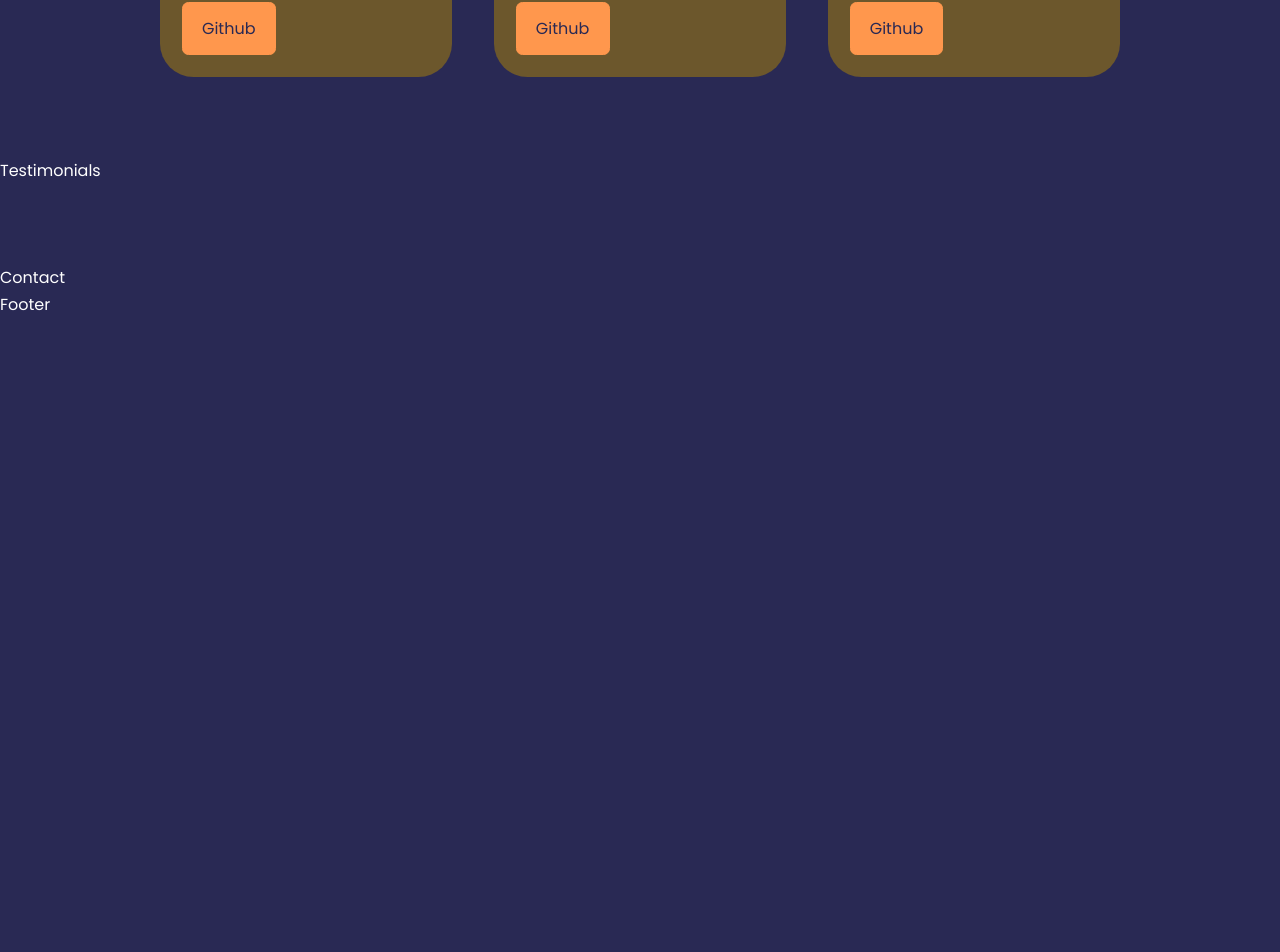
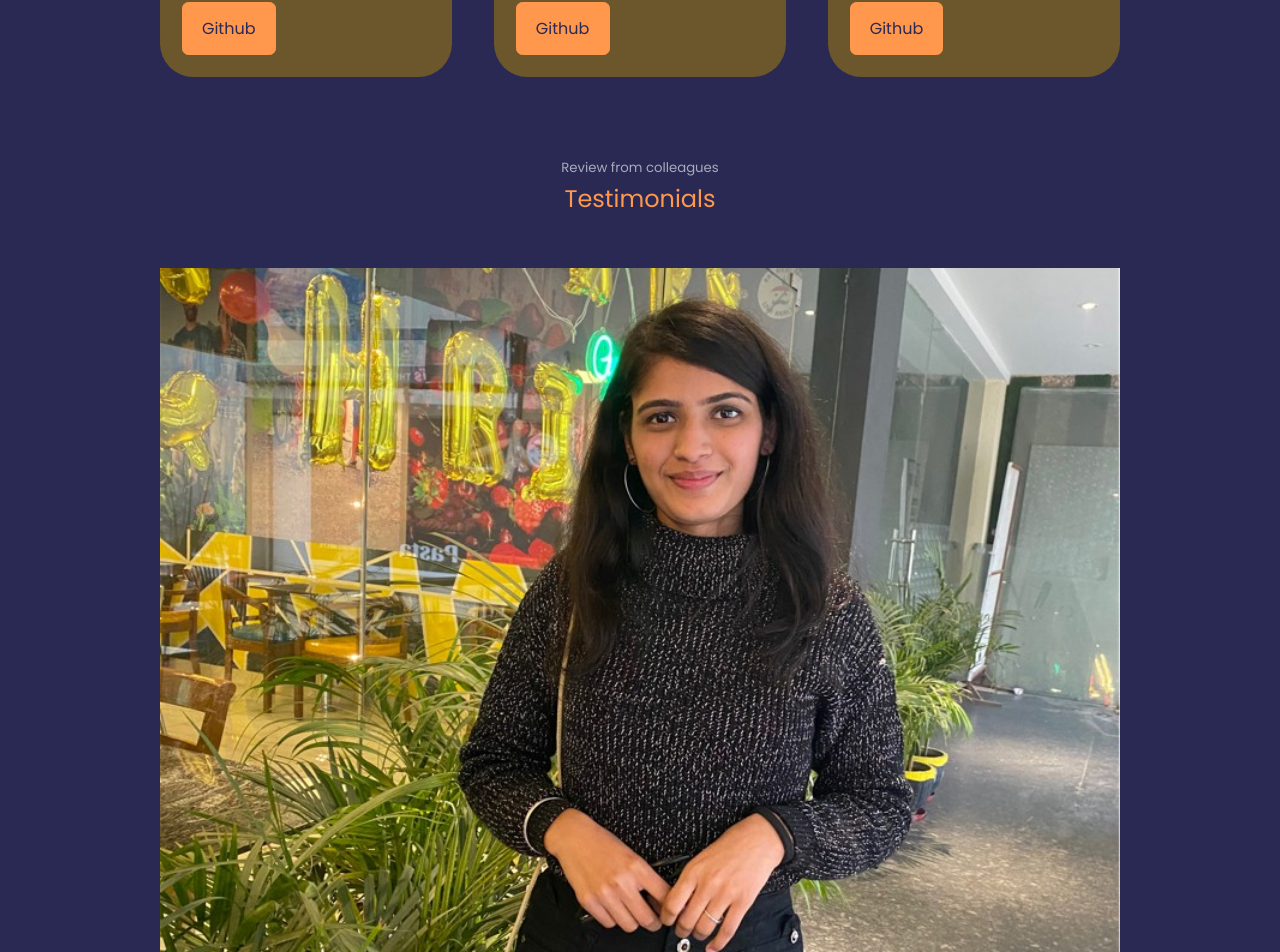
Before and after one commit to Garimajyoti/My_Portfolio_Website, a React (Create React App) app: page / in a window 1280 px wide. Shown: the part 2673-3625 px from the top of the page. Before the commit the page ends 2991 px from the top, so only its background shows below. Built offline with nearby package versions, Linux system fonts and the light colour scheme.

Commit message:
Added testimonials component

```diff
--- a/src/components/testimonials/Testimonials.js
+++ b/src/components/testimonials/Testimonials.js
@@ -1,9 +1,62 @@
 import React from 'react'
 import './testimonials.css'
+import photo from '../../assets/photo.jpg'
 
 const Testimonials = () => {
   return (
-    <section id='testimonials'>Testimonials</section>
+    <section id='testimonials'>
+      <h5>Review from colleagues</h5>
+      <h2>Testimonials</h2>
+
+      <div className = "container testimonial_container">
+
+        <article className="testimonial">
+          <div className = "colleague_image">
+            <img src={photo} alt="" />
+          </div>
+          <h5 className = "colleague_names">Suhani</h5>
+            <small className = "colleague_reviews">
+            I highly recommend Garima for her exceptional work on our team at Cognizant.
+            Garima is a skilled and dedicated team member who excels in unit testing. She
+            developed a comprehensive testing strategy for PepsiCo project,
+            greatly improving our code quality. Her positive attitude and strong
+            collaboration skills make her a pleasure to work with. Garima would be a
+            valuable asset to any team.
+            </small>
+        </article>
+
+        <article className="testimonial">
+          <div className = "colleague_image">
+            <img src={photo} alt="" />
+          </div>
+          <h5 className = "colleague_names">Suhani</h5>
+            <small className = "colleague_reviews">
+            I highly recommend Garima for her exceptional work on our team at Cognizant.
+            Garima is a skilled and dedicated team member who excels in unit testing. She
+            developed a comprehensive testing strategy for PepsiCo project,
+            greatly improving our code quality. Her positive attitude and strong
+            collaboration skills make her a pleasure to work with. Garima would be a
+            valuable asset to any team.
+            </small>
+        </article>
+
+        <article className="testimonial">
+          <div className = "colleague_image">
+            <img src={photo} alt="" />
+          </div>
+          <h5 className = "colleague_names">Suhani</h5>
+            <small className = "colleague_reviews">
+            I highly recommend Garima for her exceptional work on our team at Cognizant.
+            Garima is a skilled and dedicated team member who excels in unit testing. She
+            developed a comprehensive testing strategy for PepsiCo project,
+            greatly improving our code quality. Her positive attitude and strong
+            collaboration skills make her a pleasure to work with. Garima would be a
+            valuable asset to any team.
+            </small>
+        </article>
+
+      </div>
+    </section>
   )
 }
 
```
